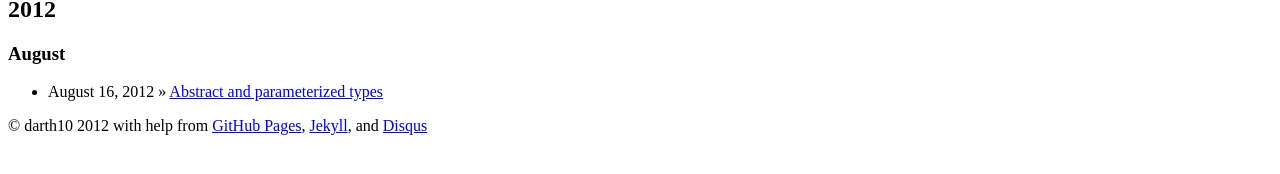
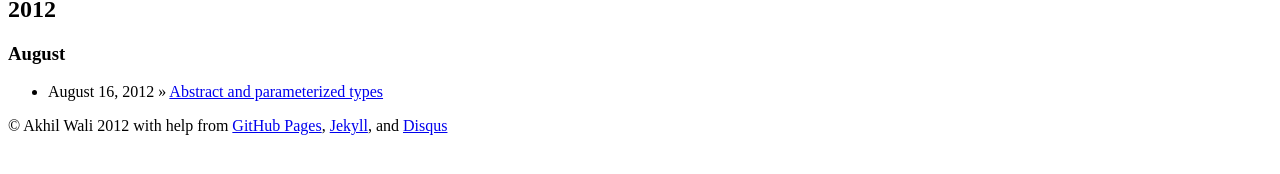
Before and after one commit to darth10/darth10.github.io, a Jekyll site: the page built from index.html, in a window 1280 px wide. Shown: the part 306-480 px from the top of the page. Built offline with Jekyll 4.4.1, drawn with Linux system fonts in a browser that asks for light colours.

Commit message:
Edited meta info

```diff
--- a/_config.yml
+++ b/_config.yml
@@ -12,11 +12,10 @@ pygments: true
 title : memcpy
 tagline: darth10's blog
 author :
-  name : darth10
+  name : Akhil Wali
   email : akhil.wali.10@gmail.com
   github : darth10
   twitter : darth10
-  feedburner : darth10
 
 # The production_url is only used when full-domain names are needed
 # such as sitemap.txt
```
